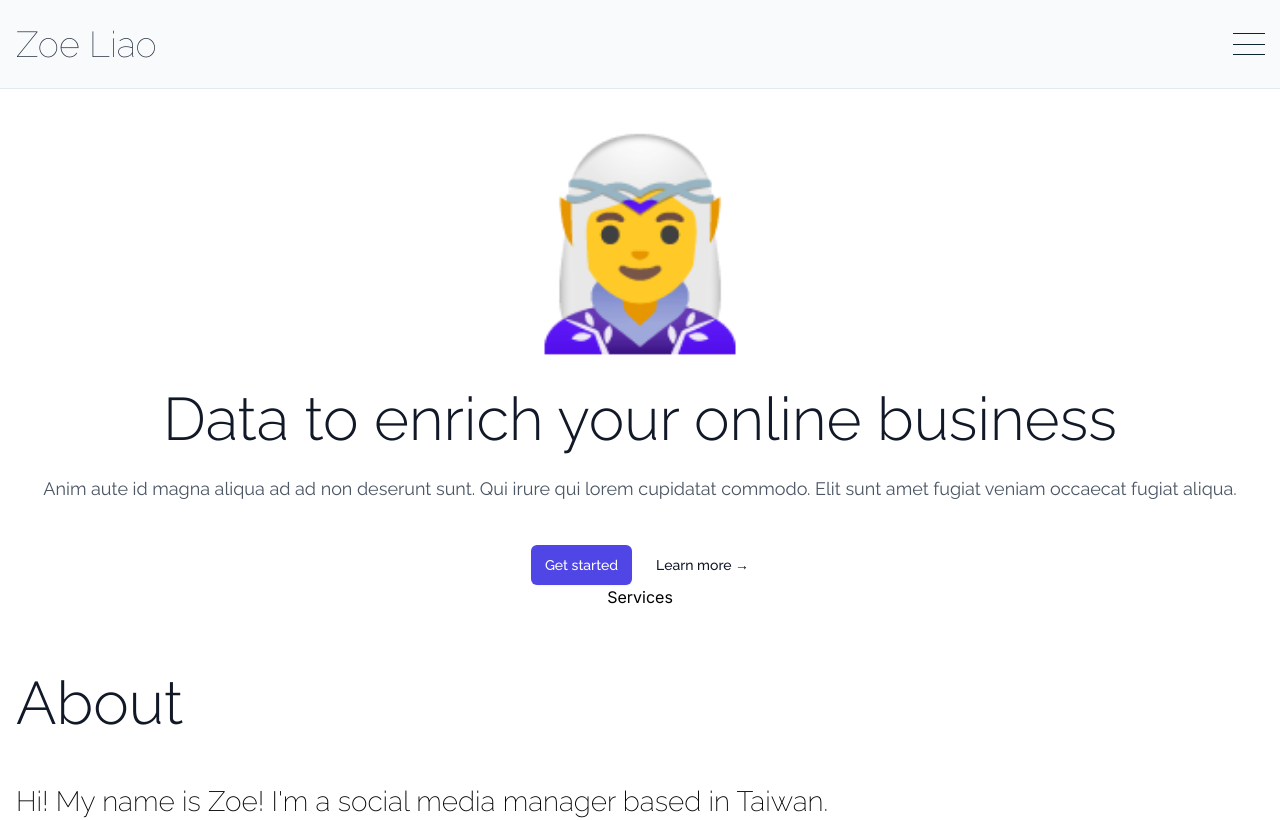
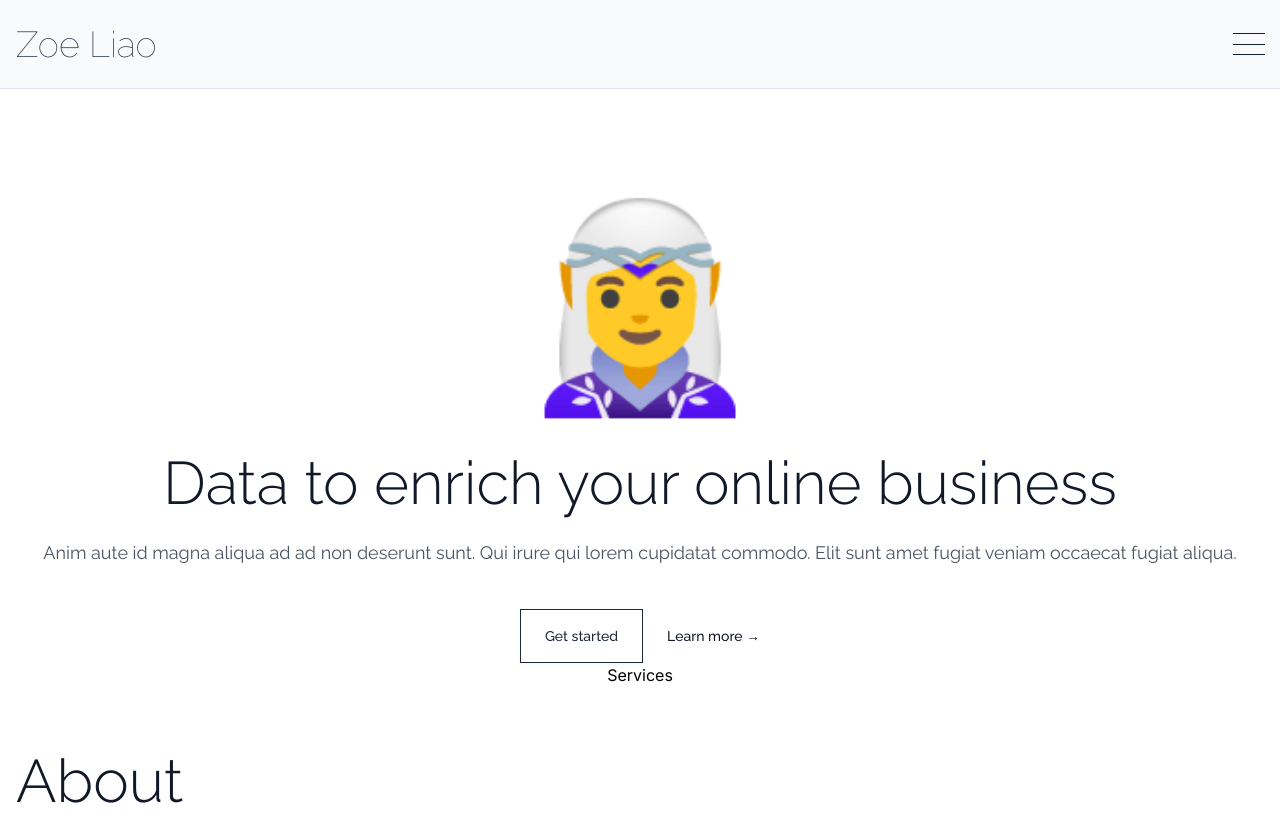
Before and after one commit to joaopedrocoelho/zoeliao, a Next.js app: page / in a window 1280 px wide. Shown: the top 820 px of the page. Built offline with nearby package versions, Linux system fonts and the light colour scheme.

Commit message:
HeroBanner component

```diff
--- a/src/components/HeroBanner.tsx
+++ b/src/components/HeroBanner.tsx
@@ -1,44 +1,35 @@
 import React from "react";
 import Image from "next/image";
-import { Raleway } from "next/font/google";
-
-const raleway = Raleway({
-  weight: "variable",
-  subsets: ["latin"],
-});
+import { raleway } from "./RalewayFont";
+import H1 from "./text/H1";
+import SectionWrapper from "./SectionWrapper";
+import ButtonLink from "./buttons/ButtonLink";
 
 const HeroBanner = () => {
   return (
+    <SectionWrapper>
       <div className="flex flex-col items-center">
         <span className="text-[200px]">🧝‍♀️</span>
         <div className="text-center w-full">
-        <h1
-          className={`${raleway.className} font-light text-5xl w-full text-gray-900 sm:text-6xl`}
-        >
-          Data to enrich your online business
-        </h1>
+          <H1>Data to enrich your online business</H1>
           <p
             className={`${raleway.className} font-normal mt-6 text-lg leading-8 text-gray-600`}
           >
-          Anim aute id magna aliqua ad ad non deserunt sunt. Qui irure qui lorem
-          cupidatat commodo. Elit sunt amet fugiat veniam occaecat fugiat
-          aliqua.
+            Anim aute id magna aliqua ad ad non deserunt sunt. Qui irure qui
+            lorem cupidatat commodo. Elit sunt amet fugiat veniam occaecat
+            fugiat aliqua.
           </p>
           <div
             className={` ${raleway.className} mt-10 flex items-center justify-center gap-x-6`}
           >
-          <a
-            href="#"
-            className="rounded-md bg-indigo-600 px-3.5 py-2.5 text-sm font-medium text-white shadow-sm hover:bg-indigo-500 focus-visible:outline focus-visible:outline-2 focus-visible:outline-offset-2 focus-visible:outline-indigo-600"
-          >
-            Get started
-          </a>
+            <ButtonLink>Get started</ButtonLink>
             <a href="#" className="text-sm font-medium leading-6 text-gray-900">
               Learn more <span aria-hidden="true">→</span>
             </a>
           </div>
         </div>
       </div>
+    </SectionWrapper>
   );
 };
 
```
Lines whose indentation alone changed are shown as unchanged.
